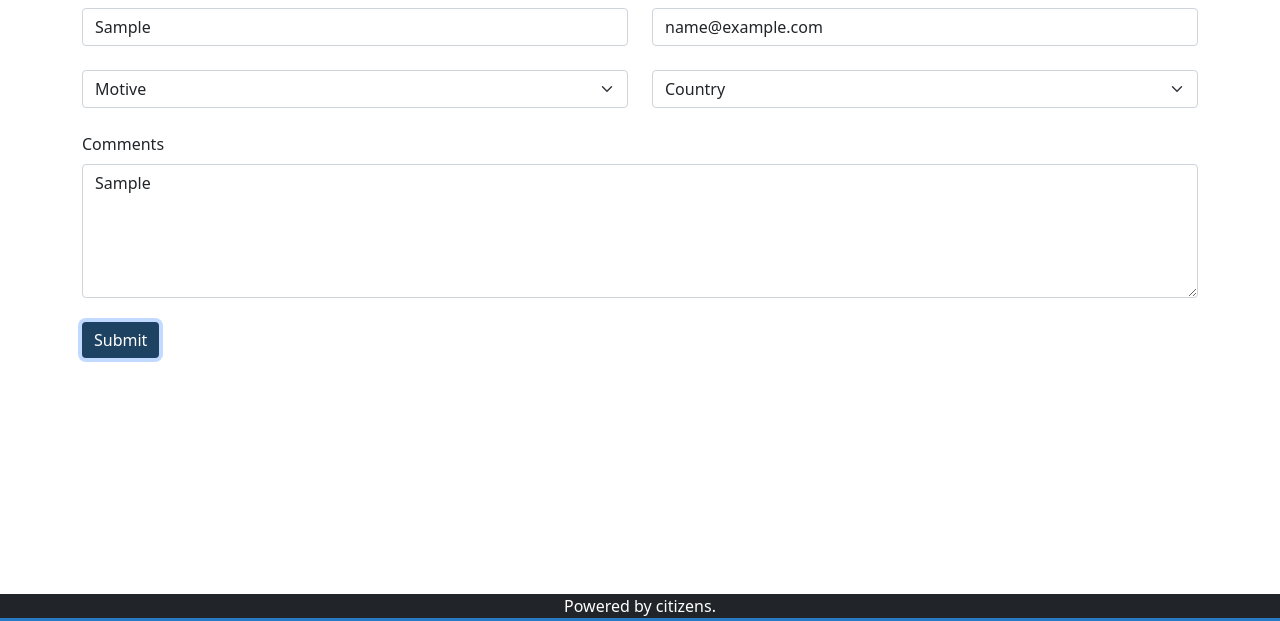
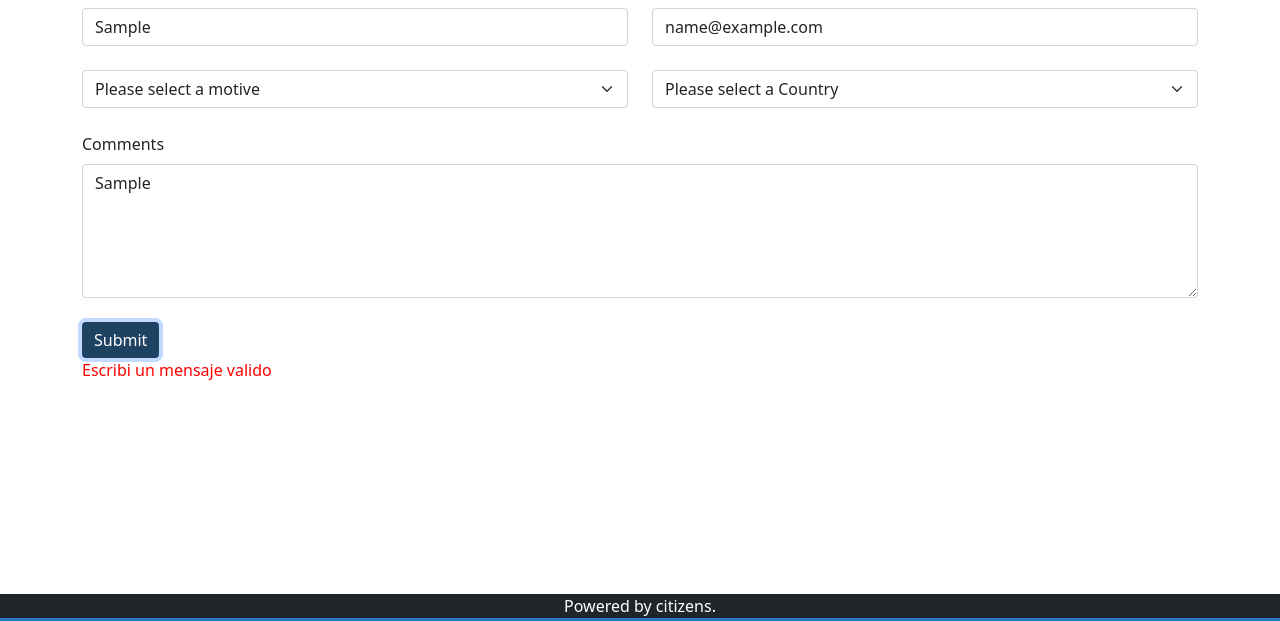
Before and after one commit to CamiCifu/nodrama-cifuentes, a website: page contact.html in a window 1280 px wide. Both pictures are taken after typing "Sample", "name@example.com", "Sample" into the empty fields and a click on the button "Submit". Shown: the part 177-798 px from the top of the page. Drawn offline with nearby package versions, Linux system fonts and the light colour scheme.

Commit message:
cambios adicional en el documento

```diff
--- a/contact.html
+++ b/contact.html
@@ -78,8 +78,8 @@
                   <input type="text" class="form-control" placeholder="Email" name="email" id="formEmail">
                 </div>
                 <div class="col-lg-6 mt-4 ">
-                  <select class="form-select" aria-label="Default select example" id="formMotivo">
-                    <option selected>Motive</option>
+                  <select class="form-select" aria-label="Default select example"  id="formMotivo">
+                    <option value="" selected disabled>Please select a motive</option>
                     <option value="1">Question</option>
                     <option value="2">Suggestion</option>
                     <option value="3">Complaint</option>
@@ -88,7 +88,7 @@
                 </div>
                 <div class="col-lg-6 mt-4 ">
                   <select class="form-select" aria-label="Default select example" id="formPais">
-                    <option selected>Country</option>
+                    <option value="" selected disabled>Please select a Country</option>
                     <option value="Afganistan">Afghanistan</option>
                     <option value="Albania">Albania</option>
                     <option value="Algeria">Algeria</option>
--- a/index.js
+++ b/index.js
@@ -186,7 +186,7 @@ function validarFormulario(e) {
   } else {
     mensajeError.style.display = "none";
   }
-
+  /*
   if (emailUsuario.value === "" || emailUsuario.value.trim().length === 0) {
     mensajeError.style.display = "block";
     mensajeError.innerText = " El email que ingresaste no es valido";
@@ -214,8 +214,8 @@ function validarFormulario(e) {
   } else {
     mensajeError.style.display = "none";
   }
-
-  if (mensajeUsuario.value === "" || mensajeUsuario.value.trim().length === 0) {
+*/
+  if (mensajeUsuario.value === "" || mensajeUsuario.value.trim().length < 10) {
     mensajeError.style.display = "block";
     mensajeError.innerText = " Escribi un mensaje valido";
     mensajeError.style.color = "red";
```
